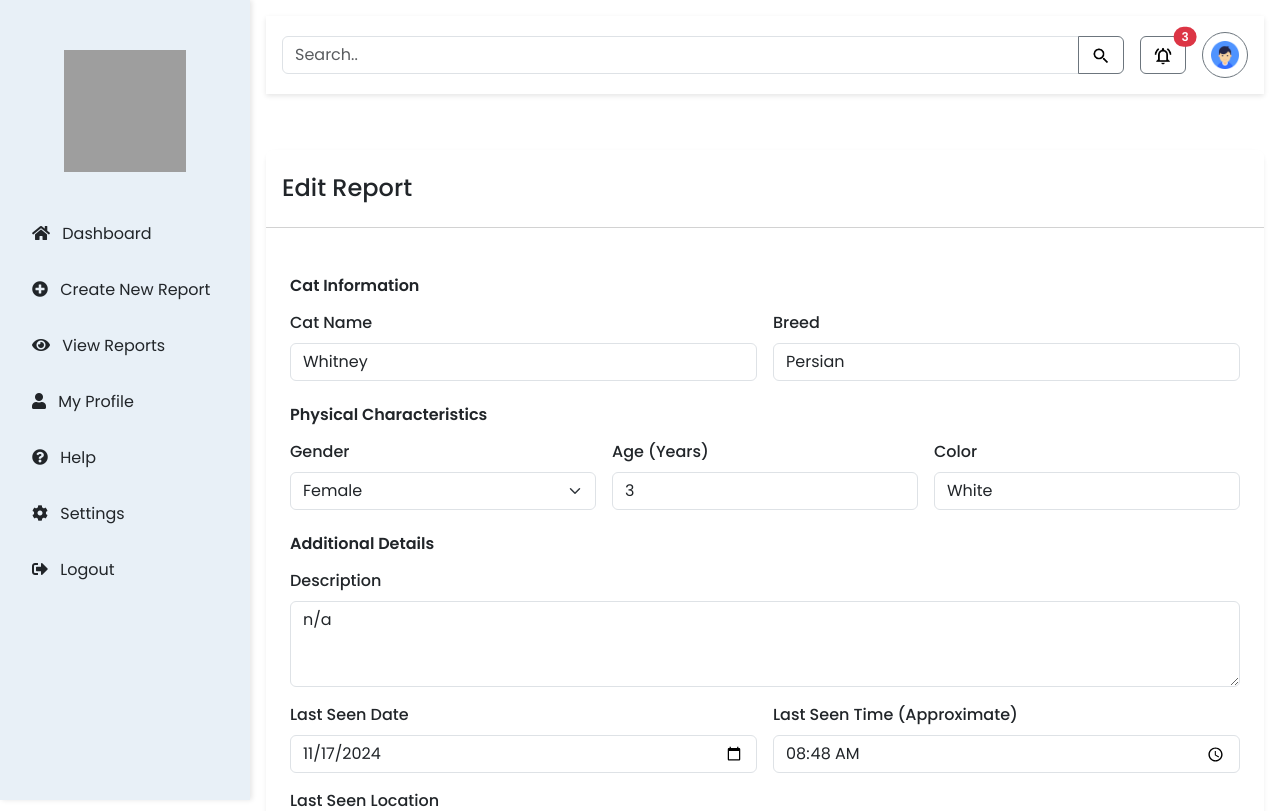
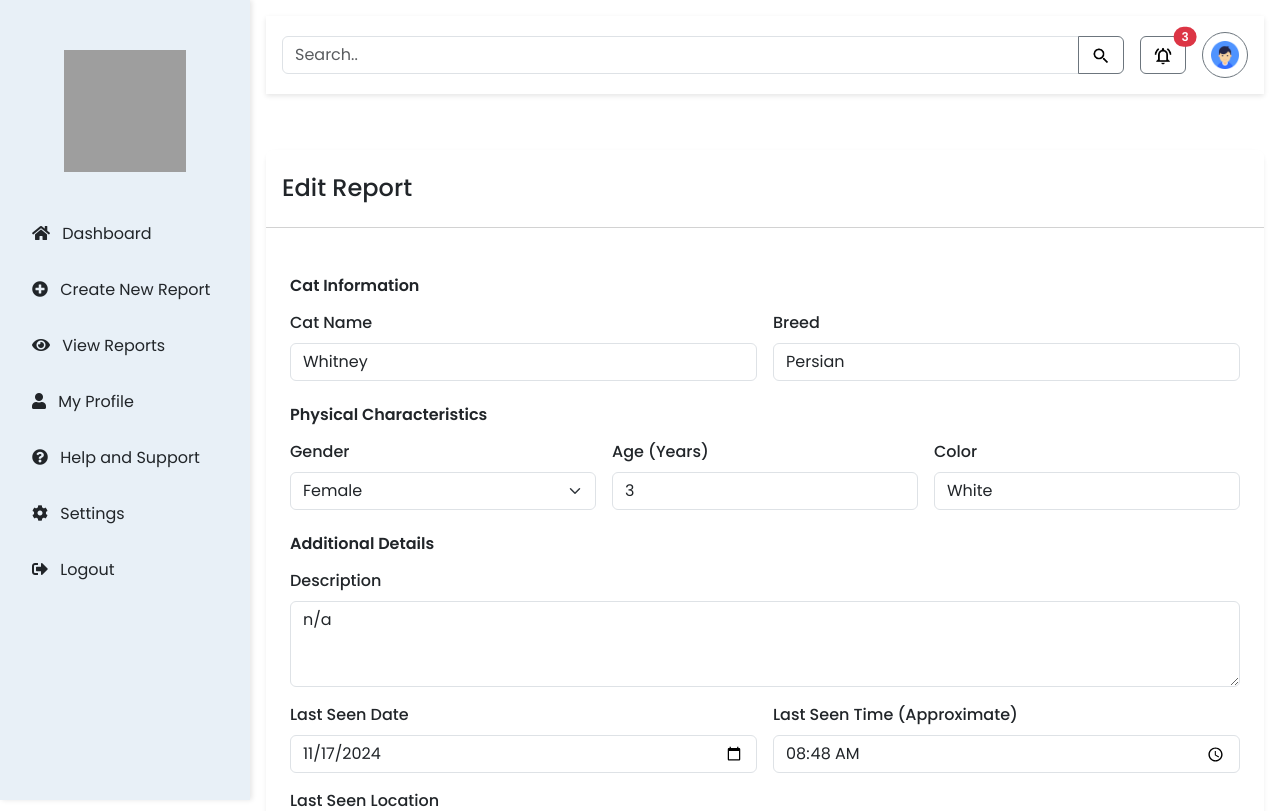
Before and after one commit to JohnLorcanParaiso/PurrSafe-System, a PHP site: page /edit.php?id=6 in a window 1280 px wide. Shown: the top 811 px of the page. Run offline with PHP 8.4, Linux system fonts and the light colour scheme; a user stored in the database is signed in; data comes from the database, SQL or seed files in the repository; some libraries are stand-ins or nearby versions; grey boxes are pictures that could not be loaded.

Commit message:
updated edit file

```diff
--- a/edit.php
+++ b/edit.php
@@ -241,7 +241,7 @@ $fullname = $_SESSION['fullname'] ?? 'Guest User';
             <li class="nav-item">
                 <form method="POST">
                     <button type="submit" name="action" value="help" class="btn btn-link nav-link text-dark">
-                        <i class="fas fa-question-circle me-2"></i> Help
+                        <i class="fas fa-question-circle me-2"></i> Help and Support
                     </button>
                 </form>
             </li>
```
